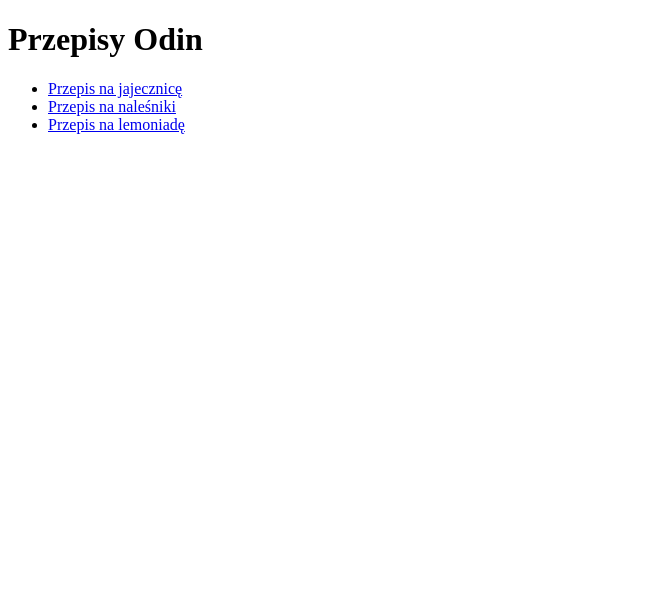
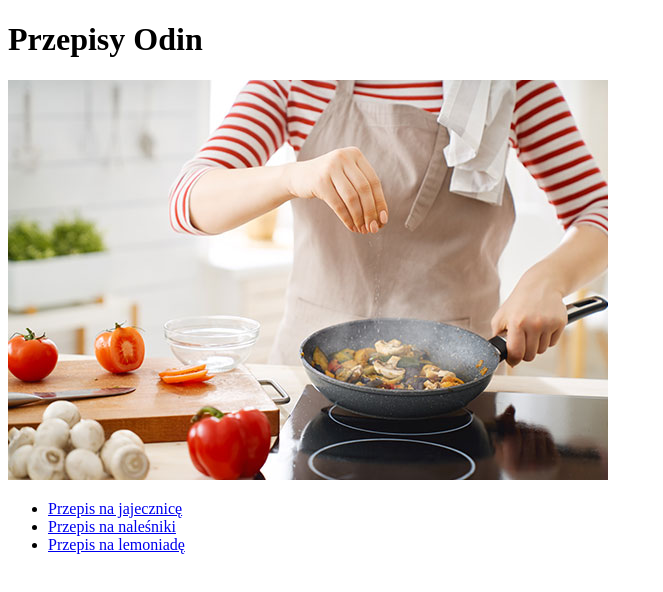
Before and after one commit to marczik/odin-recipes, a plain HTML site: page index.html in a window 1280 px wide. Shown: the whole page, without its empty margins (0-663 px from the left). Drawn offline with Linux system fonts and the light colour scheme.

Commit message:
Dodałem zdjęcie do strony głównej

```diff
--- a/index.html
+++ b/index.html
@@ -10,6 +10,7 @@
 
 <body>
     <h1>Przepisy Odin</h1>
+    <img src="./images/gotowanie.jpg" alt="">
     <ul>
         <li><a href="./recipes/jajecznica.html">Przepis na jajecznicę</a></li>
         <li><a href="./recipes/nalesniki.html">Przepis na naleśniki</a></li>
```
Also changed, not shown: images/gotowanie.jpg (added).
